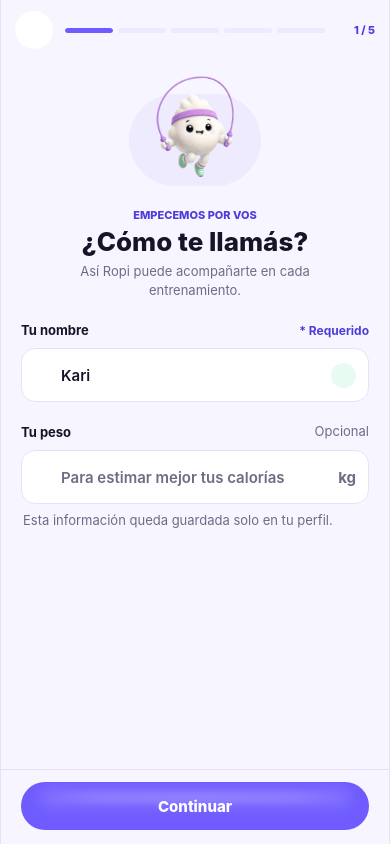
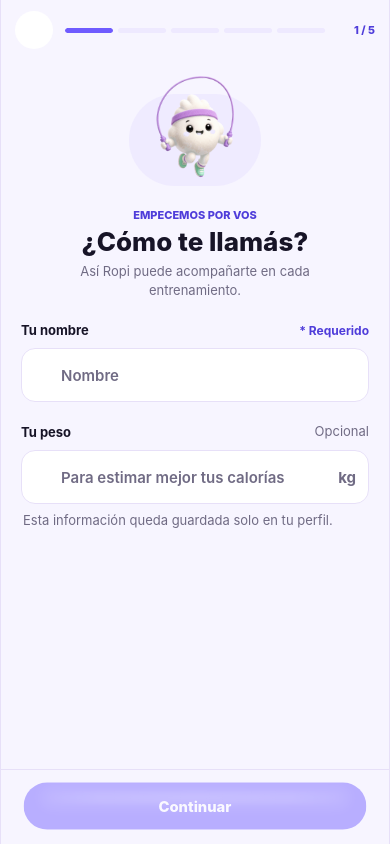
Before and after one commit to lGiaroli/Ropee, a React Native app: screen / in a window 390 px wide. Both pictures are taken after a click on the button "Comenzar". Built offline with nearby package versions, Linux system fonts and the light colour scheme; some icons are missing.

Commit message:
fix(onboarding): start with blank name

```diff
--- a/src/screens/OnboardingScreen.tsx
+++ b/src/screens/OnboardingScreen.tsx
@@ -135,7 +135,7 @@ const times = [
 
 const days = [2, 3, 4, 5, 6];
 const questionCount = 5;
-const welcomeBackground = require('../../assets/onboarding/welcome-ropee.png');
+const welcomeBackground = require('../../assets/onboarding/welcome-ropee.webp');
 
 const stepCopy = [
   {
@@ -417,7 +417,7 @@ const NameStep = ({
             autoFocus={Platform.OS !== 'web'}
             value={profile.name}
             onChangeText={(name) => setProfile((current) => ({ ...current, name }))}
-            placeholder="¿Cómo querés que te llame Ropi?"
+            placeholder="Nombre"
             placeholderTextColor={colors.textMuted}
             returnKeyType="done"
             style={[styles.input, { color: colors.text }]}
--- a/src/store/defaultState.ts
+++ b/src/store/defaultState.ts
@@ -3,7 +3,7 @@ import { GamificationProfile, UserProfile } from '@/types/domain';
 
 export const defaultProfile: UserProfile = {
   id: 'local-user',
-  name: 'Kari',
+  name: '',
   level: 'beginner',
   goal: 'habit',
   availableTime: 10,
```
Also changed, not shown: assets/onboarding/welcome-ropee.png (deleted), assets/onboarding/welcome-ropee.webp (added).
